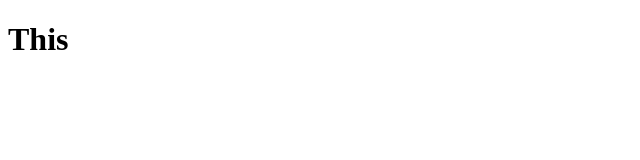
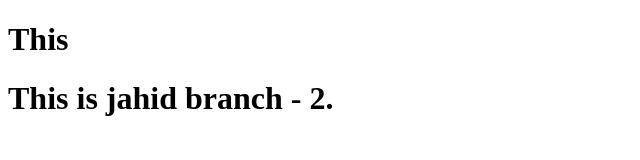
Before and after one commit to saifgithub454/team-work, a plain HTML site: page index.html in a window 1280 px wide. Shown: the whole page, without its empty margins (0-640 px from the left). Drawn offline with Linux system fonts and the light colour scheme.

Commit message:
Added code to new branch(jahid branch -2)

```diff
--- a/index.html
+++ b/index.html
@@ -7,5 +7,8 @@
 </head>
 <body>
     <h1>This </h1>
+
+
+    <h1>This is jahid branch - 2.</h1>
 </body>
 </html>
```
